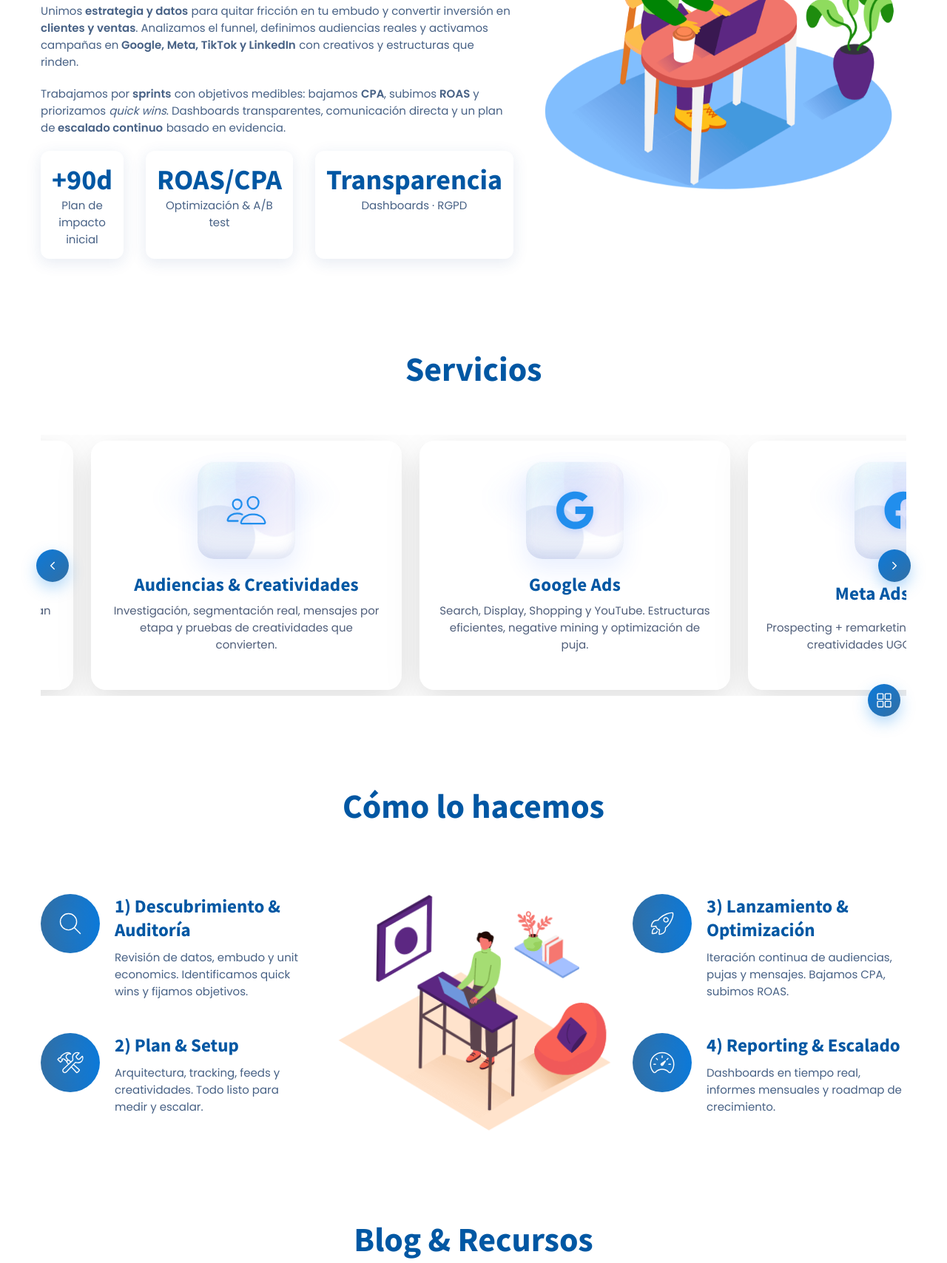
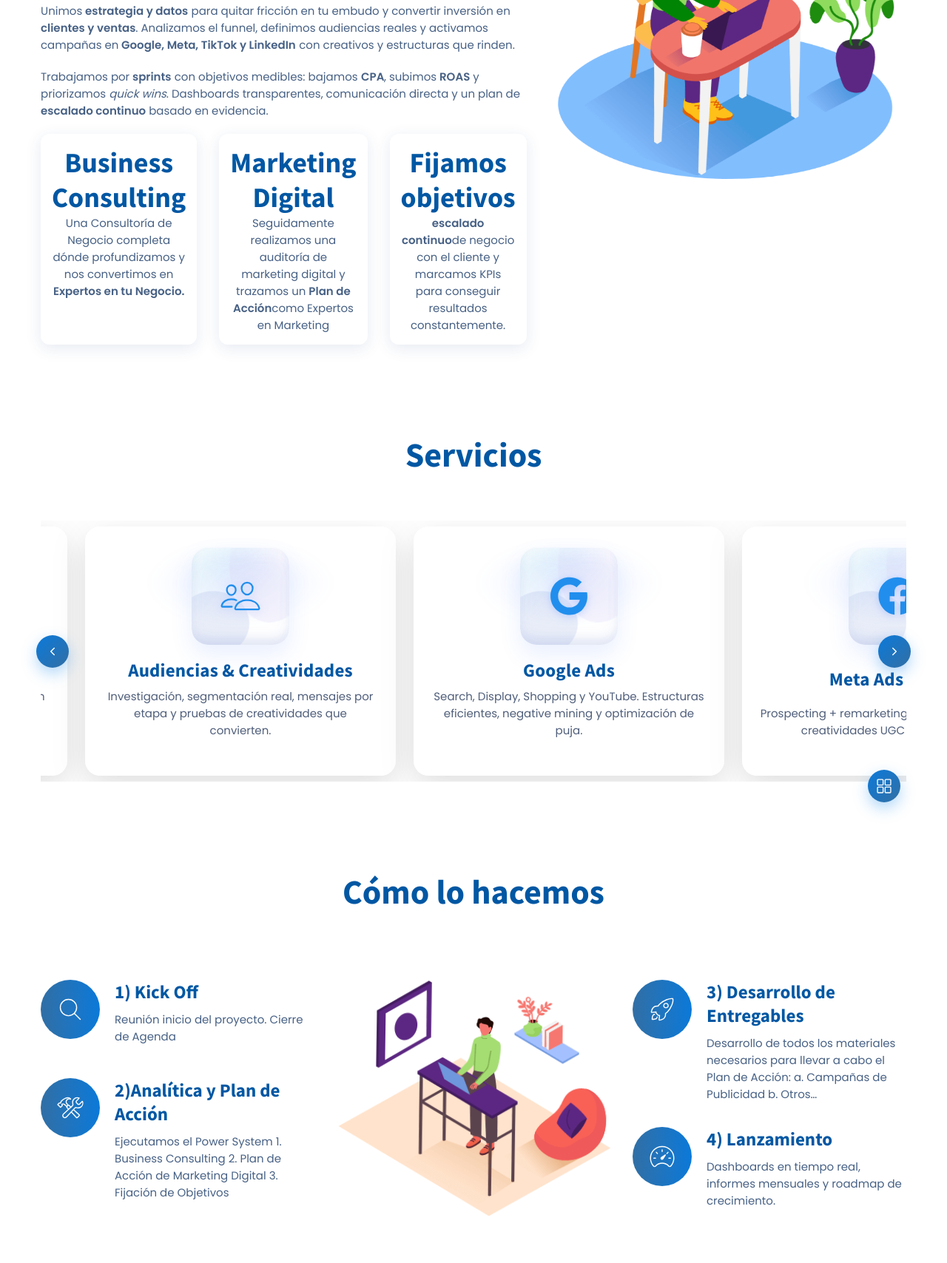
Before and after one commit to Luckycoco122/GROWTH-NATIVE, a website: page desinic/index.html in a window 1280 px wide. Shown: the part 975-2683 px from the top of the page at 74% size. Drawn offline with nearby package versions, Linux system fonts and the light colour scheme.

Commit message:
Update index.html

```diff
--- a/desinic/index.html
+++ b/desinic/index.html
@@ -1,5 +1,6 @@
 <!DOCTYPE html>
 <html lang="es">
+
 <head>
   <meta charset="UTF-8" />
   <meta http-equiv="X-UA-Compatible" content="IE=edge" />
@@ -8,12 +9,14 @@
   <title>GROWTH NATIVE — Agencia de Paid Media: Estrategia, Google Ads, Meta, TikTok y LinkedIn</title>
 
   <!-- SEO -->
-  <meta name="description" content="GROWTH NATIVE: agencia de paid media en Madrid. Estrategia, activación y optimización en Google Ads, Meta, TikTok y LinkedIn. Bajamos CPA, subimos ROAS y escalamos con datos y dashboards en tiempo real." />
+  <meta name="description"
+    content="GROWTH NATIVE: agencia de paid media en Madrid. Estrategia, activación y optimización en Google Ads, Meta, TikTok y LinkedIn. Bajamos CPA, subimos ROAS y escalamos con datos y dashboards en tiempo real." />
   <link rel="canonical" href="https://www.tudominio.com/index.html" />
 
   <!-- Open Graph -->
   <meta property="og:title" content="GROWTH NATIVE — Agencia de Paid Media" />
-  <meta property="og:description" content="Estrategia, activación y optimización en Google, Meta, TikTok y LinkedIn. Bajamos CPA, subimos ROAS y escalamos con datos." />
+  <meta property="og:description"
+    content="Estrategia, activación y optimización en Google, Meta, TikTok y LinkedIn. Bajamos CPA, subimos ROAS y escalamos con datos." />
   <meta property="og:type" content="website" />
   <meta property="og:locale" content="es_ES" />
   <meta property="og:url" content="https://www.tudominio.com/" />
@@ -35,7 +38,9 @@
   <!-- Google Fonts -->
   <link rel="preconnect" href="https://fonts.googleapis.com">
   <link rel="preconnect" href="https://fonts.gstatic.com" crossorigin>
-  <link href="https://fonts.googleapis.com/css2?family=Poppins:wght@400;500;600&family=Source+Sans+Pro:wght@600;700&display=swap" rel="stylesheet">
+  <link
+    href="https://fonts.googleapis.com/css2?family=Poppins:wght@400;500;600&family=Source+Sans+Pro:wght@600;700&display=swap"
+    rel="stylesheet">
 
   <!-- Estructurados: Agencia (MarketingAgency) -->
   <script type="application/ld+json">
@@ -93,9 +98,9 @@
 </head>
 
 <body id="top">
- <!-- #HEADER -->
+  <!-- #HEADER -->
   <!-- include: header -->
-<div data-include="/header-footer/Header.html"></div>
+  <div data-include="/header-footer/Header.html"></div>
 
   <main>
     <article>
@@ -116,7 +121,8 @@
           </div>
 
           <figure class="hero-banner">
-            <img src="./assets/images/ChatGPT-Marketing4.png" width="694" height="529" loading="lazy" alt="Equipo gestionando campañas y analítica de paid media" class="w-100 banner-animation">
+            <img src="./assets/images/ChatGPT-Marketing4.png" width="694" height="529" loading="lazy"
+              alt="Equipo gestionando campañas y analítica de paid media" class="w-100 banner-animation">
           </figure>
         </div>
       </section>
@@ -140,22 +146,28 @@
 
             <ul class="stats-list">
               <li class="stats-card">
-                <p class="h3 stats-title">+90d</p>
-                <p class="stats-text">Plan de impacto inicial</p>
+                <p class="h3 stats-title">Business Consulting</p>
+                <p class="stats-text">Una Consultoría de Negocio completa
+                  dónde profundizamos y nos convertimos en <strong>Expertos en tu Negocio.</strong> </p>
               </li>
               <li class="stats-card">
-                <p class="h3 stats-title">ROAS/CPA</p>
-                <p class="stats-text">Optimización & A/B test</p>
+                <p class="h3 stats-title">Marketing Digital</p>
+                <p class="stats-text">Seguidamente realizamos una auditoría de marketing digital y trazamos un
+                  <strong>Plan de Acción</strong>como Expertos en Marketing
+                </p>
               </li>
               <li class="stats-card">
-                <p class="h3 stats-title">Transparencia</p>
-                <p class="stats-text">Dashboards · RGPD</p>
+                <p class="h3 stats-title">Fijamos objetivos</p>
+                <p class="stats-text"><strong>escalado continuo</strong>de negocio con el cliente y marcamos KPIs para
+                  conseguir resultados constantemente.
+                </p>
               </li>
             </ul>
           </div>
 
           <figure class="about-banner">
-            <img src="./assets/images/about-banner.png" width="700" height="532" loading="lazy" alt="Proceso de trabajo orientado a performance" class="w-100 banner-animation">
+            <img src="./assets/images/about-banner.png" width="700" height="532" loading="lazy"
+              alt="Proceso de trabajo orientado a performance" class="w-100 banner-animation">
           </figure>
         </div>
       </section>
@@ -173,34 +185,41 @@
             <ul class="carousel-track service-list" role="listbox" aria-live="polite">
               <!-- 1: Estrategia -->
               <li class="carousel-slide" role="option" aria-label="Estrategia de Paid Media">
-                <a href="/Servicios/EstrategiaPM.html" class="service-card" aria-label="Estrategia de paid media: auditoría, propuesta de valor y plan multicanal">
+                <a href="/Servicios/EstrategiaPM.html" class="service-card"
+                  aria-label="Estrategia de paid media: auditoría, propuesta de valor y plan multicanal">
                   <div class="card-icon"><ion-icon name="trail-sign-outline"></ion-icon></div>
                   <h3 class="h3 title">Estrategia de Paid Media</h3>
-                  <p class="text">Auditoría de embudo, propuesta de valor y plan multicanal con objetivos, KPIs y forecast de inversión.</p>
+                  <p class="text">Auditoría de embudo, propuesta de valor y plan multicanal con objetivos, KPIs y
+                    forecast de inversión.</p>
                 </a>
               </li>
 
               <!-- 2: Audiencias & Creatividades (apunta al hub de Estrategia hasta tener subpágina) -->
               <li class="carousel-slide" role="option" aria-label="Audiencias y Creatividades">
-                <a href="/Servicios/EstrategiaPM.html" class="service-card" aria-label="Audiencias y creatividades para cada etapa del funnel">
+                <a href="/Servicios/EstrategiaPM.html" class="service-card"
+                  aria-label="Audiencias y creatividades para cada etapa del funnel">
                   <div class="card-icon"><ion-icon name="people-outline"></ion-icon></div>
                   <h3 class="h3 title">Audiencias & Creatividades</h3>
-                  <p class="text">Investigación, segmentación real, mensajes por etapa y pruebas de creatividades que convierten.</p>
+                  <p class="text">Investigación, segmentación real, mensajes por etapa y pruebas de creatividades que
+                    convierten.</p>
                 </a>
               </li>
 
               <!-- 3: Google Ads -->
               <li class="carousel-slide" role="option" aria-label="Google Ads">
-                <a href="/Servicios/GestionCampanas.html" class="service-card" aria-label="Google Ads: Search, Display, Shopping y YouTube">
+                <a href="/Servicios/GestionCampanas.html" class="service-card"
+                  aria-label="Google Ads: Search, Display, Shopping y YouTube">
                   <div class="card-icon"><ion-icon name="logo-google"></ion-icon></div>
                   <h3 class="h3 title">Google Ads</h3>
-                  <p class="text">Search, Display, Shopping y YouTube. Estructuras eficientes, negative mining y optimización de puja.</p>
+                  <p class="text">Search, Display, Shopping y YouTube. Estructuras eficientes, negative mining y
+                    optimización de puja.</p>
                 </a>
               </li>
 
               <!-- 4: Meta Ads -->
               <li class="carousel-slide" role="option" aria-label="Meta Ads (Facebook e Instagram)">
-                <a href="/Servicios/GestionCampanas.html" class="service-card" aria-label="Meta Ads: Facebook e Instagram para performance">
+                <a href="/Servicios/GestionCampanas.html" class="service-card"
+                  aria-label="Meta Ads: Facebook e Instagram para performance">
                   <div class="card-icon"><ion-icon name="logo-facebook"></ion-icon></div>
                   <h3 class="h3 title">Meta Ads (FB/IG)</h3>
                   <p class="text">Prospecting + remarketing, Advantage+ Testing y creatividades UGC a performance.</p>
@@ -209,7 +228,8 @@
 
               <!-- 5: TikTok Ads -->
               <li class="carousel-slide" role="option" aria-label="TikTok Ads">
-                <a href="/Servicios/GestionCampanas.html" class="service-card" aria-label="TikTok Ads para adquisición rentable">
+                <a href="/Servicios/GestionCampanas.html" class="service-card"
+                  aria-label="TikTok Ads para adquisición rentable">
                   <div class="card-icon"><ion-icon name="videocam-outline"></ion-icon></div>
                   <h3 class="h3 title">TikTok Ads</h3>
                   <p class="text">Hooks de 3s, Spark Ads y formatos TopView para escalar sin disparar el CPA.</p>
@@ -218,25 +238,31 @@
 
               <!-- 6: LinkedIn Ads -->
               <li class="carousel-slide" role="option" aria-label="LinkedIn Ads">
-                <a href="/Servicios/OptimizacionEscalado.html" class="service-card" aria-label="LinkedIn Ads con ABM y lead gen B2B">
+                <a href="/Servicios/OptimizacionEscalado.html" class="service-card"
+                  aria-label="LinkedIn Ads con ABM y lead gen B2B">
                   <div class="card-icon"><ion-icon name="logo-linkedin"></ion-icon></div>
                   <h3 class="h3 title">LinkedIn Ads</h3>
-                  <p class="text">Segmentación por cargo/industria, lead gen forms y nurtures B2B enfocados a pipeline.</p>
+                  <p class="text">Segmentación por cargo/industria, lead gen forms y nurtures B2B enfocados a pipeline.
+                  </p>
                 </a>
               </li>
 
               <!-- 7: Optimización & Escalado -->
               <li class="carousel-slide" role="option" aria-label="Optimización y Escalado">
-                <a href="/Servicios/OptimizacionEscalado.html" class="service-card" aria-label="Optimización y escalado continuo con CRO y A/B testing">
+                <a href="/Servicios/OptimizacionEscalado.html" class="service-card"
+                  aria-label="Optimización y escalado continuo con CRO y A/B testing">
                   <div class="card-icon"><ion-icon name="trending-up-outline"></ion-icon></div>
                   <h3 class="h3 title">Optimización & Escalado</h3>
-                  <p class="text">CRO, tests A/B, mejora de CTR, control de <strong>CPA</strong> y <strong>ROAS</strong>, budget pacing y scaling.</p>
+                  <p class="text">CRO, tests A/B, mejora de CTR, control de <strong>CPA</strong> y
+                    <strong>ROAS</strong>, budget pacing y scaling.
+                  </p>
                 </a>
               </li>
 
               <!-- 8: Reporting & Análisis -->
               <li class="carousel-slide" role="option" aria-label="Reporting y análisis">
-                <a href="/Servicios/ReportinAnalisis.html" class="service-card" aria-label="Reporting y análisis con dashboards en tiempo real">
+                <a href="/Servicios/ReportinAnalisis.html" class="service-card"
+                  aria-label="Reporting y análisis con dashboards en tiempo real">
                   <div class="card-icon"><ion-icon name="analytics-outline"></ion-icon></div>
                   <h3 class="h3 title">Reporting & Análisis</h3>
                   <p class="text">Dashboards en tiempo real, informes y trazabilidad RGPD por canal y etapa.</p>
@@ -249,7 +275,8 @@
             </button>
 
             <!-- Botón alternar vista (rejilla/carrusel) -->
-            <button class="view-toggle" type="button" aria-label="Ver todos los servicios en rejilla" data-view-toggle title="Ver todos">
+            <button class="view-toggle" type="button" aria-label="Ver todos los servicios en rejilla" data-view-toggle
+              title="Ver todos">
               <ion-icon name="grid-outline" aria-hidden="true"></ion-icon>
               <span class="sr-only">Cambiar vista</span>
             </button>
@@ -267,8 +294,10 @@
               <div class="features-card">
                 <div class="icon"><ion-icon name="search-outline"></ion-icon></div>
                 <div class="content">
-                  <h3 class="h3 title">1) Descubrimiento & Auditoría</h3>
-                  <p class="text">Revisión de datos, embudo y unit economics. Identificamos quick wins y fijamos objetivos.</p>
+                  <h3 class="h3 title">1) Kick Off</h3>
+                  <p class="text"> Reunión inicio del proyecto.
+                    Cierre de Agenda
+                  </p>
                 </div>
               </div>
             </li>
@@ -276,15 +305,21 @@
               <div class="features-card">
                 <div class="icon"><ion-icon name="construct-outline"></ion-icon></div>
                 <div class="content">
-                  <h3 class="h3 title">2) Plan & Setup</h3>
-                  <p class="text">Arquitectura, tracking, feeds y creatividades. Todo listo para medir y escalar.</p>
+                  <h3 class="h3 title">2)Analítica y Plan de
+                    Acción</h3>
+                  <p class="text">Ejecutamos el Power System
+                    1. Business Consulting
+                    2. Plan de Acción de Marketing
+                    Digital
+                    3. Fijación de Objetivos </p>
                 </div>
               </div>
             </li>
           </ul>
 
           <figure class="features-banner">
-            <img src="./assets/images/feautres-banner.png" width="369" height="318" loading="lazy" alt="Metodología de trabajo en paid media" class="w-100 banner-animation">
+            <img src="./assets/images/feautres-banner.png" width="369" height="318" loading="lazy"
+              alt="Metodología de trabajo en paid media" class="w-100 banner-animation">
           </figure>
 
           <ul class="features-list">
@@ -292,8 +327,12 @@
               <div class="features-card">
                 <div class="icon"><ion-icon name="rocket-outline"></ion-icon></div>
                 <div class="content">
-                  <h3 class="h3 title">3) Lanzamiento & Optimización</h3>
-                  <p class="text">Iteración continua de audiencias, pujas y mensajes. Bajamos CPA, subimos ROAS.</p>
+                  <h3 class="h3 title">3) Desarrollo de
+                    Entregables</h3>
+                  <p class="text"> Desarrollo de todos los materiales necesarios
+                    para llevar a cabo el Plan de Acción:
+                    a. Campañas de Publicidad
+                    b. Otros…</p>
                 </div>
               </div>
             </li>
@@ -301,7 +340,7 @@
               <div class="features-card">
                 <div class="icon"><ion-icon name="speedometer-outline"></ion-icon></div>
                 <div class="content">
-                  <h3 class="h3 title">4) Reporting & Escalado</h3>
+                  <h3 class="h3 title">4) Lanzamiento</h3>
                   <p class="text">Dashboards en tiempo real, informes mensuales y roadmap de crecimiento.</p>
                 </div>
               </div>
@@ -325,12 +364,6 @@
                 <h3 class="h3 title"><a href="#">Tracking sin dolores: checklist 2025</a></h3>
                 <p class="text">Consent, UTMs, conversion API y eventos clave para medir bien desde el día 1.</p>
                 <div class="meta">
-                  <div class="publish-date"><ion-icon name="time-outline"></ion-icon>
-                    <time datetime="2025-01-07">7 Enero, 2025</time>
-                  </div>
-                  <button class="comment" aria-label="Comentarios"><ion-icon name="chatbubble-outline"></ion-icon><data value="0">0</data></button>
-                  <button class="share" aria-label="Compartir"><ion-icon name="share-social-outline"></ion-icon></button>
-                </div>
               </div>
             </div>
           </li>
@@ -344,11 +377,6 @@
                 <h3 class="h3 title"><a href="#">Estructuras que escalan en Google & Meta</a></h3>
                 <p class="text">De SKAG a PMax y Advantage+. Cuándo usar cada una y cómo no perder control.</p>
                 <div class="meta">
-                  <div class="publish-date"><ion-icon name="time-outline"></ion-icon>
-                    <time datetime="2025-01-07">7 Enero, 2025</time>
-                  </div>
-                  <button class="comment" aria-label="Comentarios"><ion-icon name="chatbubble-outline"></ion-icon><data value="0">0</data></button>
-                  <button class="share" aria-label="Compartir"><ion-icon name="share-social-outline"></ion-icon></button>
                 </div>
               </div>
             </div>
@@ -363,11 +391,6 @@
                 <h3 class="h3 title"><a href="#">Creatividades que convierten: framework rápido</a></h3>
                 <p class="text">Hooks, pruebas sociales y ofertas claras. Cómo testear sin quemar presupuesto.</p>
                 <div class="meta">
-                  <div class="publish-date"><ion-icon name="time-outline"></ion-icon>
-                    <time datetime="2025-01-07">7 Enero, 2025</time>
-                  </div>
-                  <button class="comment" aria-label="Comentarios"><ion-icon name="chatbubble-outline"></ion-icon><data value="0">0</data></button>
-                  <button class="share" aria-label="Compartir"><ion-icon name="share-social-outline"></ion-icon></button>
                 </div>
               </div>
             </div>
@@ -396,4 +419,5 @@
   <script type="module" src="https://unpkg.com/ionicons@5.5.2/dist/ionicons/ionicons.esm.js"></script>
   <script nomodule src="https://unpkg.com/ionicons@5.5.2/dist/ionicons/ionicons.js"></script>
 </body>
+
 </html>
```
